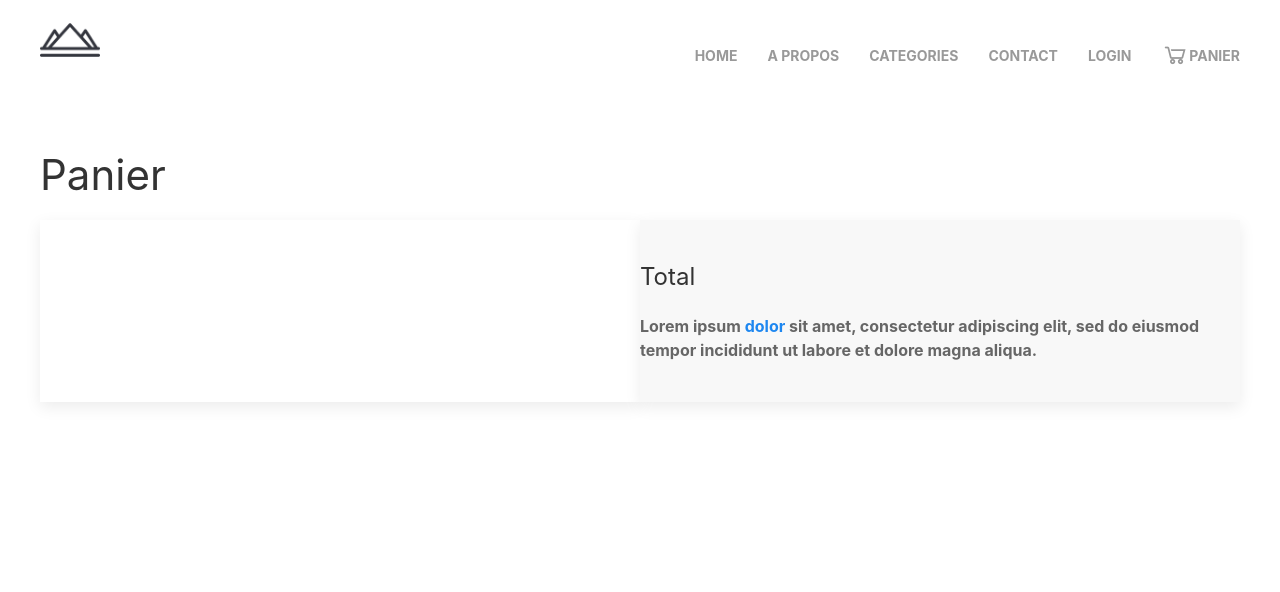
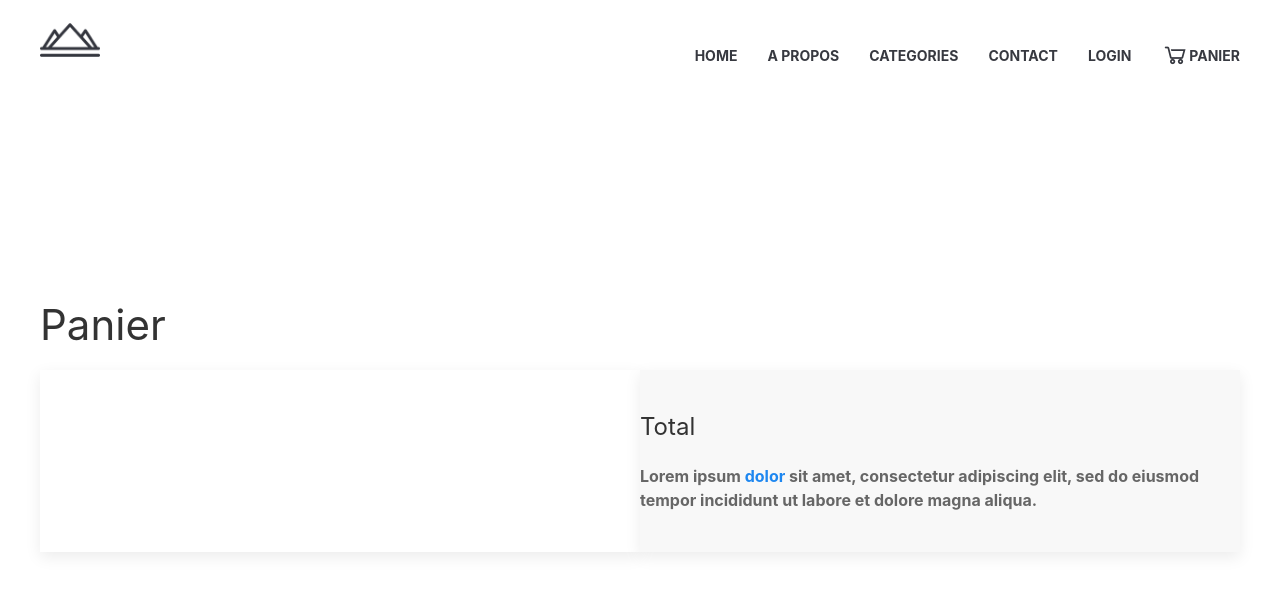
Before and after one commit to LionelENSFELDER/nextjs-eshop, a Next.js app: page /cart in a window 1280 px wide. Shown: the top 592 px of the page. Built offline with nearby package versions, Linux system fonts and the light colour scheme.

Commit message:
fix: navbar + slider behavior

```diff
--- a/components/navbar.js
+++ b/components/navbar.js
@@ -3,10 +3,9 @@ import Link from 'next/link'
 
 export default function Navbar(){
 	return (
-		<div>
-			<div uk-sticky="animation: uk-animation-slide-top; sel-target: .uk-navbar-container; cls-active: uk-navbar-sticky; cls-inactive: uk-navbar-transparent; top: 60">
-				<nav className="uk-navbar-container uk-navbar-transparent">
-					<div className="uk-container uk-container-expand">
+			<div className="" uk-sticky="animation: uk-animation-slide-top; sel-target: .uk-navbar-container; cls-active: uk-navbar-sticky uk-background-default; cls-inactive: uk-position-fixed uk-navbar-transparent; top: 10">
+				<nav className="uk-navbar-container uk-width-1-1">
+					<div className="uk-container">
 						<div uk-navbar="true">
 
 							<div className="uk-navbar-left uk-text-bolder">
@@ -91,6 +90,5 @@ export default function Navbar(){
 					</div>
 				</nav>
 			</div>
-		</div>
 	)
 }
--- a/pages/cart.js
+++ b/pages/cart.js
@@ -10,11 +10,17 @@ export default function CartPage(){
   const {cart, actions} = useContext(cartContext)
 
   return(
-    <div className="uk-container">
+    <div>
       <CustomHeadComponent />
+
       <main>
-        <div>
+        <header>
           <NavbarComponent />
+        </header>
+        <div class="uk-height-medium">
+
+        </div>
+        <div className="uk-container">
           <h1>Panier</h1>
           {console.log('cart', cart)}
 
--- a/styles/style.css
+++ b/styles/style.css
@@ -1,5 +1,11 @@
 * {
   box-sizing: border-box;
+}
+:root{
+  --dark: #373940;
+  --white: #FFF;
+  --light-grey: #EEEEEE;
+  --yellow: #FFDB46;
 }
 html,body {
   padding: 0;
@@ -7,24 +13,28 @@ html,body {
   font-family: -apple-system, BlinkMacSystemFont, Segoe UI, Roboto,
     Oxygen, Ubuntu, Cantarell, Fira Sans, Droid Sans, Helvetica Neue,
     sans-serif;
-  background-color: #FFF;
-  color: #373940 !important;
+  background-color: var(--white);
+  color: var(--dark) !important;
   font-weight: bold !important;
 }
+nav{
+  z-index: 999;
+}
+.uk-navbar-nav > li > a{
+  color: var(--font-main-color) !important;
+}
 .uk-navbar-container:not(.uk-navbar-transparent){
-  background-color: #FFF !important;
+  background-color: var(--white)!important;
 }
 .uk-offcanvas-bar a{
-  color: #373940 !important;
+  color: var(--dark) !important;
 }
 .link-add-to-wishlist > .la-plus-circle{
-  color: #373940 !important;
+  color: var(--dark) !important;
 }
 .uk-button-text-no-border::before{
   border: none !important;
 }
-/* SLider */
-#header-slider-container{
-  position: relative;
-  top: 0;
+.icon-star{
+  color: var(--yellow);
 }
```
Also changed, not shown: components/product-card.js (+9 -9 lines), components/slider.js (+7 -7 lines), pages/index.js (+10 -7 lines).
